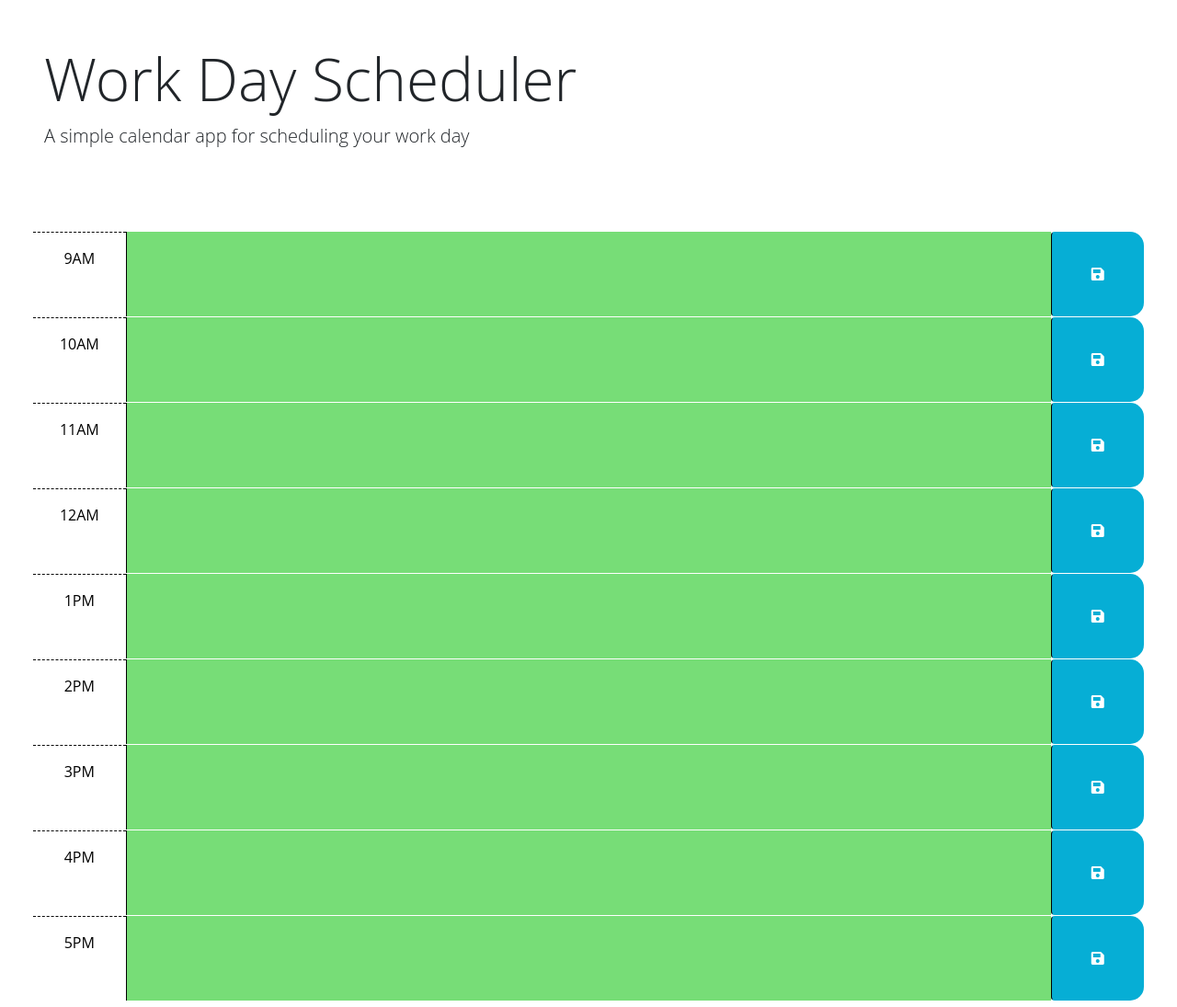
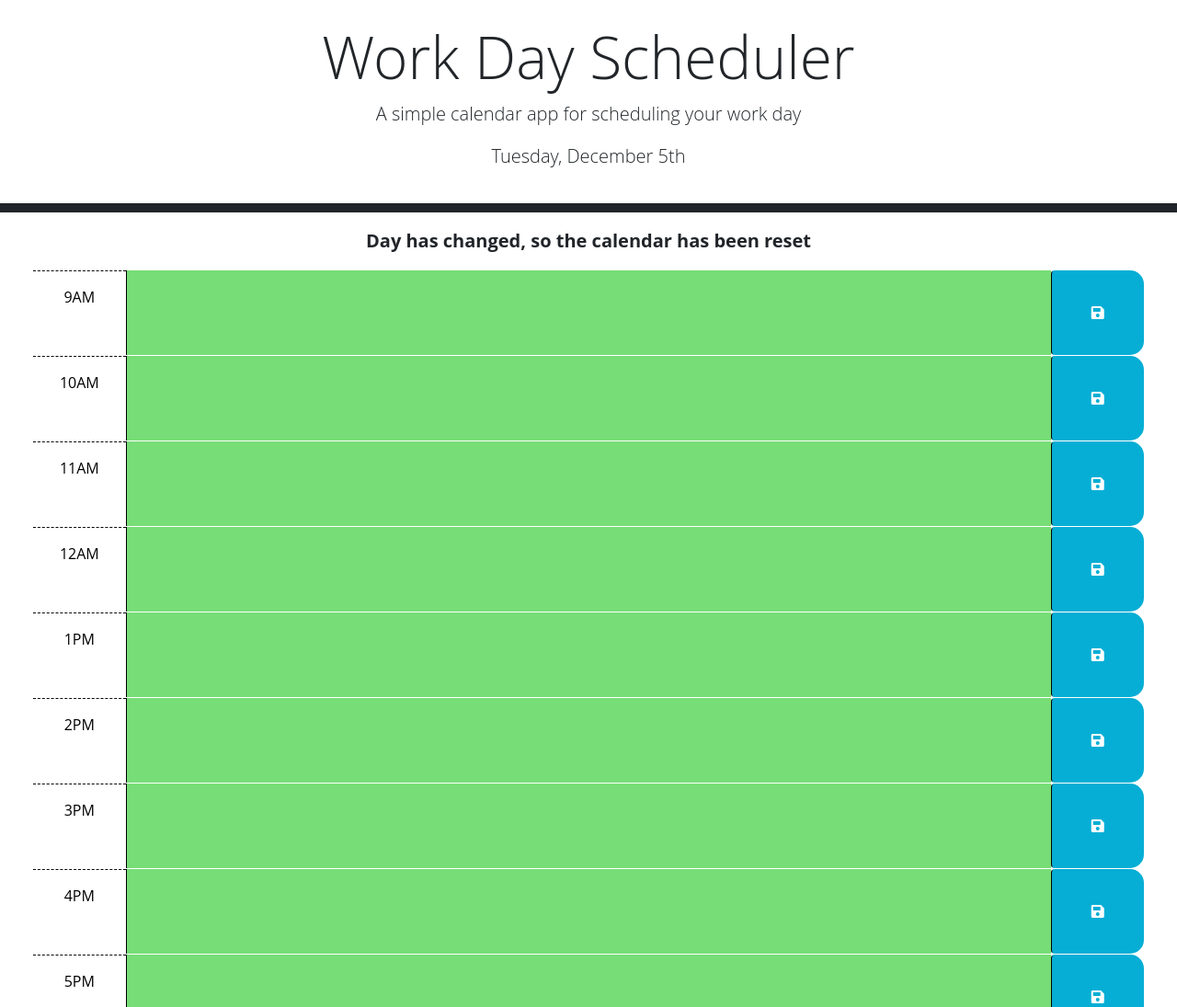
Before and after one commit to CountDuckoo/Work-Day-Scheduler, a plain HTML site: page index.html in a window 1280 px wide. Shown: the top 1095 px of the page at 92% size. Drawn offline with nearby package versions, Linux system fonts and the light colour scheme.

Commit message:
added change of day reset

```diff
--- a/assets/css/style.css
+++ b/assets/css/style.css
@@ -32,17 +32,17 @@ textarea {
 
 .past {
   background-color: #d3d3d3;
-  color: white;
+  color: black;
 }
 
 .present {
   background-color: #ff6961;
-  color: white;
+  color: black;
 }
 
 .future {
   background-color: #77dd77;
-  color: white;
+  color: black;
 }
 
 .saveBtn {
--- a/assets/js/script.js
+++ b/assets/js/script.js
@@ -5,14 +5,18 @@ $(function () {
   // get the containers for all elements that need to be written to
   var dayEl = $('#currentDay');
   var hourContainerEl = $('#hours');
+  var displayEl = $('#messageDisplay')
   // sets the start and end times for the calendar to easily change the time range
   var minHour=9;
   var maxHour=17;
 
   //gets the current hour as a number
   var currentHour=+(dayjs().format("H"));
-  //gets the current day as a string, formatted how we want to display it
-  var currentDate=dayjs().format("dddd[,] MMMM D[th]");
+  //gets the day from storage, to be compared to the current day in getTime later
+  var currentDate=localStorage.getItem("date");
+
+  //displays the current day
+  dayEl.text(currentDate);
 
   //gets the current time, so we know if we have moved to a new hour or day
   function getTime(){
@@ -21,6 +25,7 @@ $(function () {
       currentHour=tempHour;
       updateHour();
     }
+    //gets the current day as a string, formatted how we want to display it
     var tempDay=dayjs().format("dddd[,] MMMM D[th]");
     if (currentDate!=tempDay){
       currentDate=tempDay;
@@ -89,15 +94,32 @@ $(function () {
       // doesn't enter if there was no event stored, as currentText would be null
       if(currentText){
         // finds the proper row, and the textfield within that row, and puts the text of the event there
-        hourContainerEl.children(currentKey).children(".description").text(currentText.trim());
+        hourContainerEl.children(currentKey).children(".description").val(currentText.trim());
       }
     }
   }
+
+  //called if a day has passed, so the calendar needs to be cleared
+  function updateDay(){
+    //updates the date
+    dayEl.text(currentDate);
+    //clears the local storage
+    localStorage.clear();
+    //clears the calendar itself, since the local storage is empty
+    getEvents();
+    //puts the current day in local storage
+    localStorage.setItem("date", currentDate);
+    //alerts the user that the day has changed
+    displayEl.text("Day has changed, so the calendar has been reset");
+  }
+
 
 
   addHours();
   updateHour();
   getEvents();
+  getTime();
+
   // TODO: Add a listener for click events on the save button. This code should
   // use the id in the containing time-block as a key to save the user input in
   // local storage. HINT: What does `this` reference in the click listener
@@ -105,10 +127,4 @@ $(function () {
   // time-block containing the button that was clicked? How might the id be
   // useful when saving the description in local storage?
   //
-  //
-  // TODO: Add code to get any user input that was saved in localStorage and set
-  // the values of the corresponding textarea elements. HINT: How can the id
-  // attribute of each time-block be used to do this?
-  //
-  // TODO: Add code to display the current date in the header of the page.
 });
--- a/index.html
+++ b/index.html
@@ -25,12 +25,13 @@
   </head>
 
   <body>
-    <header class="p-5 mb-4">
-      <h1 class="display-3">Work Day Scheduler</h1>
-      <p class="lead">A simple calendar app for scheduling your work day</p>
-      <p id="currentDay" class="lead"></p>
-      <p id="messageDisplay" class="lead"></p>
+    <header class="p-4 pb-1 mb-3">
+      <h1 class="display-3 text-center">Work Day Scheduler</h1>
+      <p class="lead text-center">A simple calendar app for scheduling your work day</p>
+      <p id="currentDay" class="lead text-center"></p>
     </header>
+    <hr class="border border-5 border-dark opacity-100">
+    <p id="messageDisplay" class="lead text-center fw-bold"></p>
     <div id="hours" class="container-fluid px-5"></div>
 
     <script src="https://cdnjs.cloudflare.com/ajax/libs/jquery/3.2.1/jquery.min.js"></script>
```
